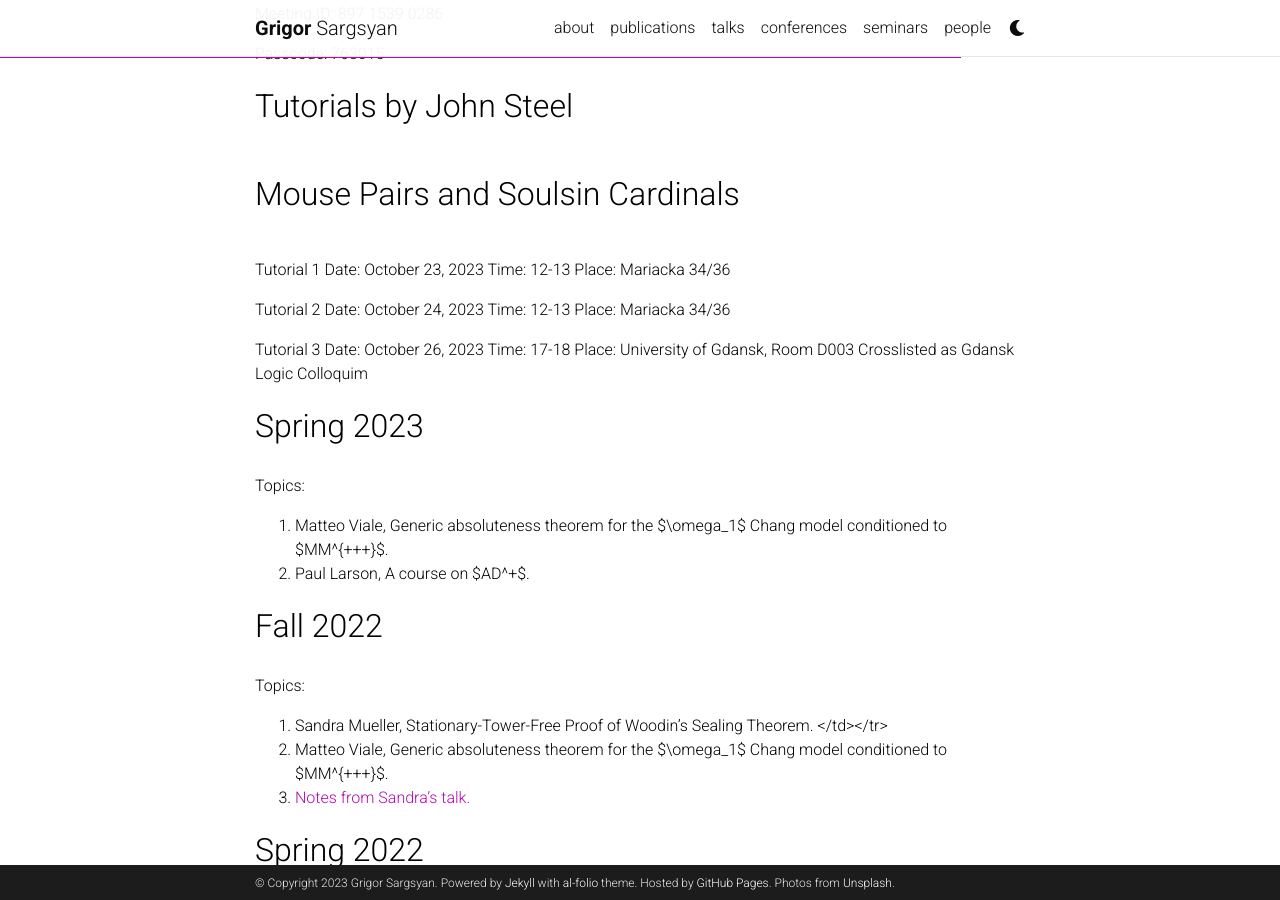
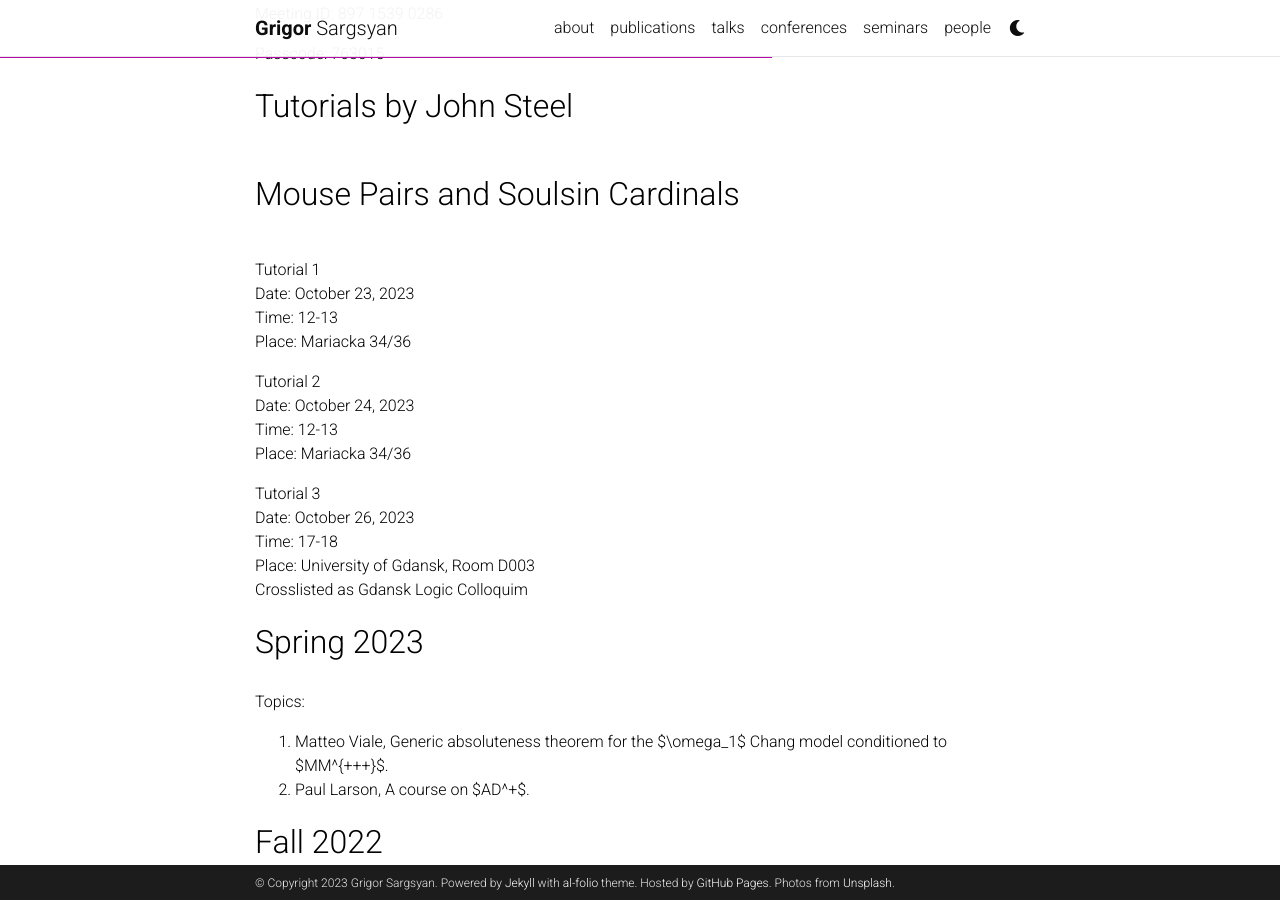
Before and after one commit to grigorsarg/grigorsarg.github.io, a Jekyll site: the page built from _seminars/BST.md, in a window 1280 px wide and 900 px high, scrolled down 660 px. Built offline with Jekyll 4.4.1, drawn with Linux system fonts in a browser that asks for light colours; comment, search, counter and statistics services are not loaded; a style sheet for code colours, icons or effects is not loaded.

Commit message:
Update BST.md

```diff
--- a/_seminars/BST.md
+++ b/_seminars/BST.md
@@ -31,20 +31,20 @@
 <font size="+3"> Tutorials by John Steel</font> <br>
 <font size="+3"> Mouse Pairs and Soulsin Cardinals</font> <br>
 
-Tutorial 1
-Date: October 23, 2023
-Time: 12-13
-Place: Mariacka 34/36
+Tutorial 1<br>
+Date: October 23, 2023<br>
+Time: 12-13<br>
+Place: Mariacka 34/36<br>
 
-Tutorial 2
-Date: October 24, 2023
-Time: 12-13
-Place: Mariacka 34/36
+Tutorial 2<br>
+Date: October 24, 2023<br>
+Time: 12-13<br>
+Place: Mariacka 34/36<br>
 
-Tutorial 3
-Date: October 26, 2023
-Time: 17-18
-Place: University of Gdansk, Room D003
+Tutorial 3<br>
+Date: October 26, 2023<br>
+Time: 17-18<br>
+Place: University of Gdansk, Room D003<br>
 Crosslisted as Gdansk Logic Colloquim
 
 
```
